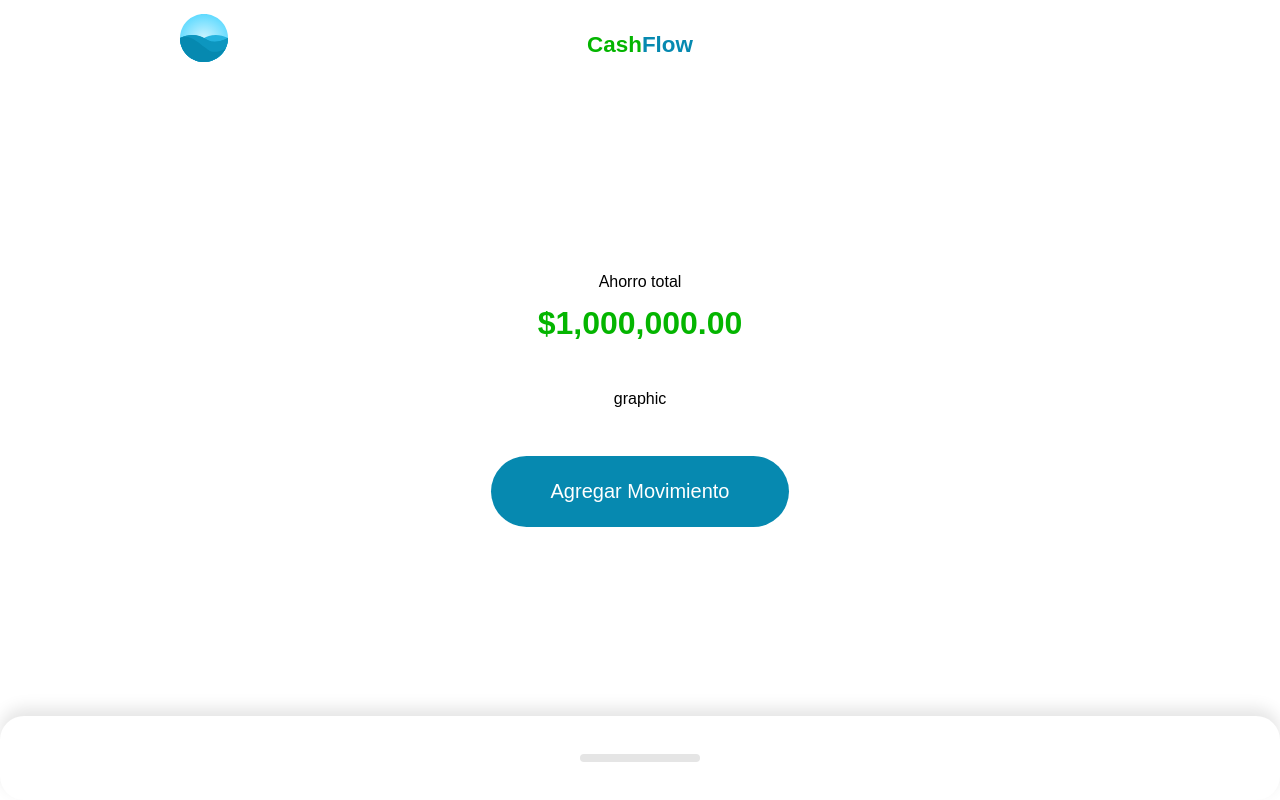
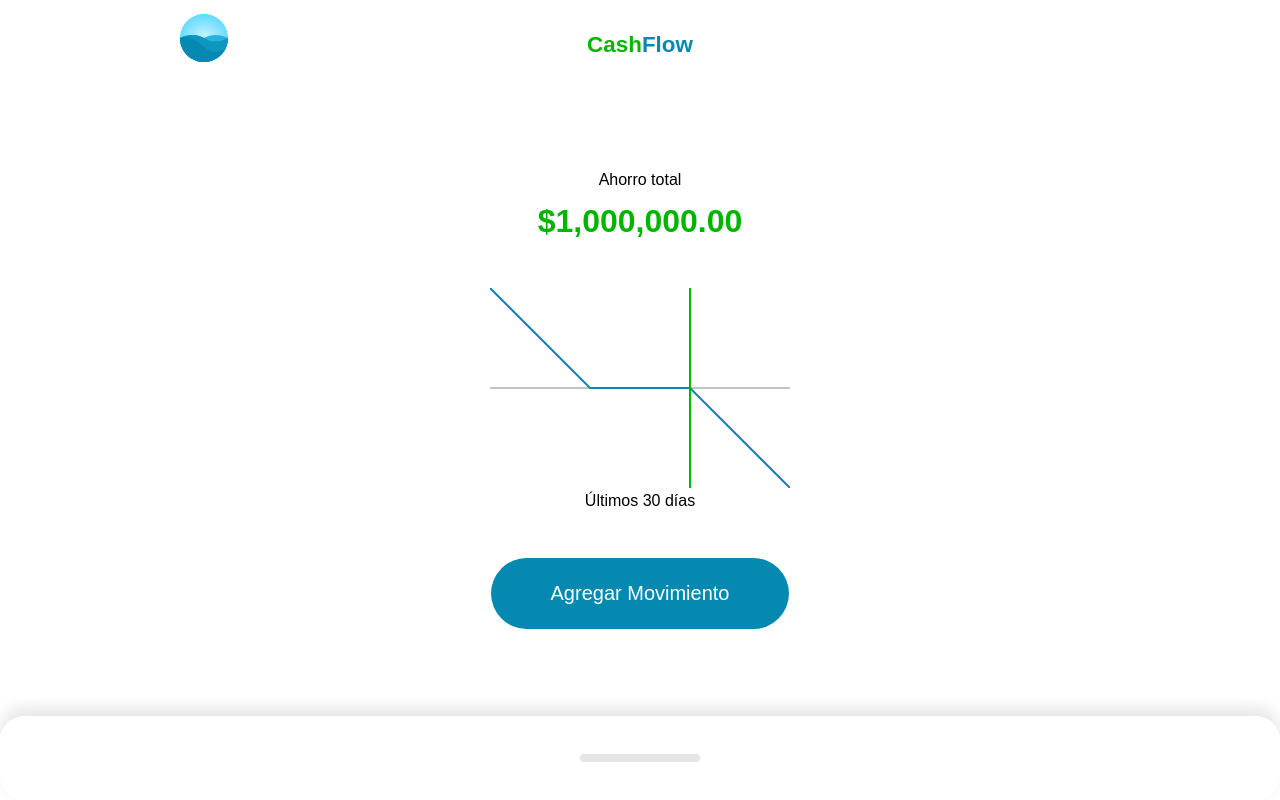
Before and after one commit to Edracobi028/app-cashFlow, a Vue app: page / in a window 1280 px wide. Built offline with nearby package versions, Linux system fonts and the light colour scheme.

Commit message:
Creación del SVG del gráfico 12/21 - Agregamos componente graphic con svg

```diff
--- a/src/components/Home.vue
+++ b/src/components/Home.vue
@@ -11,7 +11,7 @@
         :amount="amount"
       >
         <template #graphic>
-          graphic
+          <Graphic/>
         </template>
         <template #action>
           <Action></Action>
@@ -32,6 +32,7 @@
 import Resume from "./Resume/Index.vue";
 import Movements from "./Movements/Index.vue";
 import Action from "./Action.vue";
+import Graphic from "./Resume/Graphic.vue";
 
 export default {
   components: {
@@ -39,7 +40,8 @@
     Header,
     Resume,
     Movements,
-    Action
+    Action,
+    Graphic
 },
   data(){
     return {
--- /dev/null
+++ b/src/components/Resume/Graphic.vue
@@ -0,0 +1,38 @@
+<template>
+    <div>
+        <svg viewBox="0 0 300 200">
+            <line
+            stroke="#c4c4c4"
+            stroke-width="2"
+            x1="0"
+            y1="100"
+            x2="300"
+            y2="100"
+            />
+            <polyline
+            fill="none"
+            stroke="#0689b0"
+            stroke-width="2"
+            points="0,0 100,100 200,100 300,200"
+            />
+            <line
+            stroke="#04b500"
+            stroke-width="2"
+            x1="200"
+            y1="0"
+            x2="200"
+            y2="200"
+            />
+        </svg>
+        <p>Últimos 30 días</p>
+    </div>
+</template>
+
+<style>
+    svg {
+        width: 100%;
+    }
+    p {
+        text-align: center;
+    }
+</style>
```
